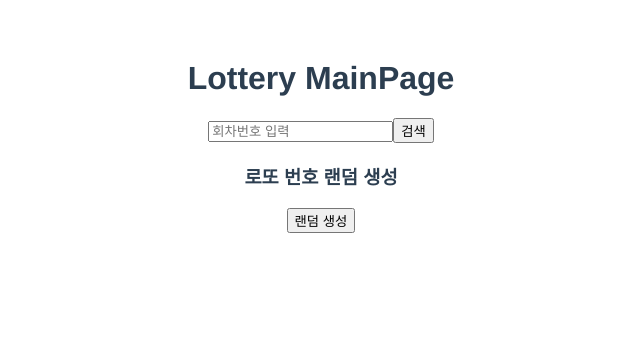
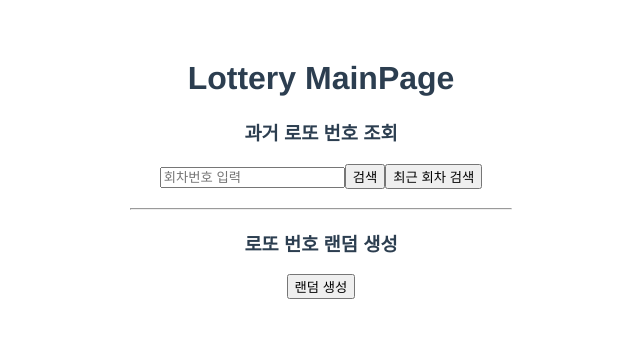
Before and after one commit to boring-km/Lottery-Research, a Vue app in the folder front-end/: page / in a window 1280 px wide. Shown: the top 338 px of the page, without its empty margins (319-959 px from the left). Built offline with nearby package versions, Linux system fonts and the light colour scheme; no server answers.

Commit message:
[Feature-03] 웹 화면에서 과거 로또 기록의 최소, 최대를 추가로 보여주기

```diff
--- a/front-end/src/components/MainPage.vue
+++ b/front-end/src/components/MainPage.vue
@@ -1,10 +1,12 @@
 <template>
   <div id="root">
     <h1>{{ msg }}</h1>
-    <form v-on:submit="onSubmitForm">
+    <div>
+      <h3>과거 로또 번호 조회</h3>
       <input type="text" placeholder="회차번호 입력" v-model="round">
-      <button>검색</button>
-    </form>
+      <button v-on:click="searchRecord">검색</button>
+      <button v-on:click="recentRoundSearch">최근 회차 검색</button>
+    </div>
     <p/>
     <div>
       <h3>{{ roundTitle }}</h3>
@@ -22,6 +24,7 @@
       </div>
     </div>
     <p/>
+    <hr width="30%">
     <div>
       <h3>로또 번호 랜덤 생성</h3>
       {{ getAverageSum() }}
@@ -29,7 +32,10 @@
       <div v-if="randomResult && randomResult.sortedNumbers">
         <p>랜덤 생성 결과: {{ randomResult.sortedNumbers }}</p>
         <p>생성된 번호 합: {{ randomResult.sumOfNumbers }}</p>
-        <p>회차별 번호들의 평균 합: {{ averageSum }}</p>
+        <hr width="10%">
+        <p>과거 기록에서 번호들의 합</p>
+        <p>최소 &lt; 평균  &lt; 최대</p>
+        <p>{{ lottoSum.minimum }} &lt; {{ lottoSum.average }} &lt; {{ lottoSum.maximum }}</p>
       </div>
       <p v-else>{{ randomResult }}</p>
     </div>
@@ -45,14 +51,14 @@ export default {
       roundTitle: '',
       roundResult: null,
       randomResult: null,
-      averageSum: '',
+      lottoSum: '',
       URL: process.env.VUE_APP_BACK_URL
     }
   },
   methods: {
-    async onSubmitForm(e) {
+    async searchRecord(e) {
       e.preventDefault();
-      console.log(process.env);
+      console.log(process.env, this.round);
       let tempResult = null;
       this.roundTitle = this.round + "회차";
       this.roundResult = "조회 중입니다.";
@@ -72,6 +78,16 @@ export default {
         this.roundResult = "통신 에러입니다.";
       }
     },
+    async recentRoundSearch(e) {
+      e.preventDefault();
+      await this.axios.get(`${this.URL}/lotto/recent`)
+      .then(async response => {
+        console.log(response);
+        this.round = response.data;
+        await this.searchRecord(e);
+      })
+      .catch(err => console.log(err));
+    },
     generateRandom() {
       this.axios.get(`${this.URL}/lotto/random`)
       .then(response => {
@@ -85,7 +101,7 @@ export default {
     getAverageSum() {
       this.axios.get(`${this.URL}/lotto/average`)
       .then(response => {
-        this.averageSum = response.data;
+        this.lottoSum = response.data;
       })
     }
   },
```
